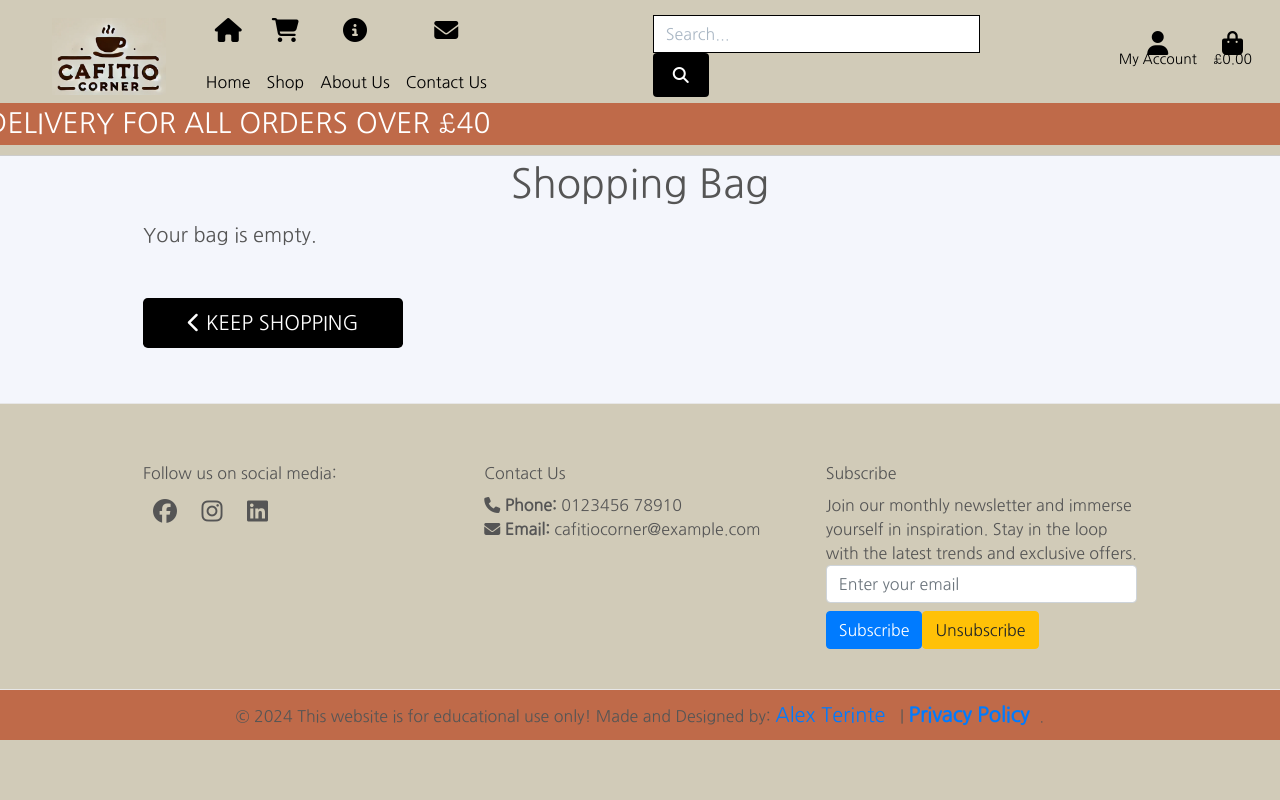
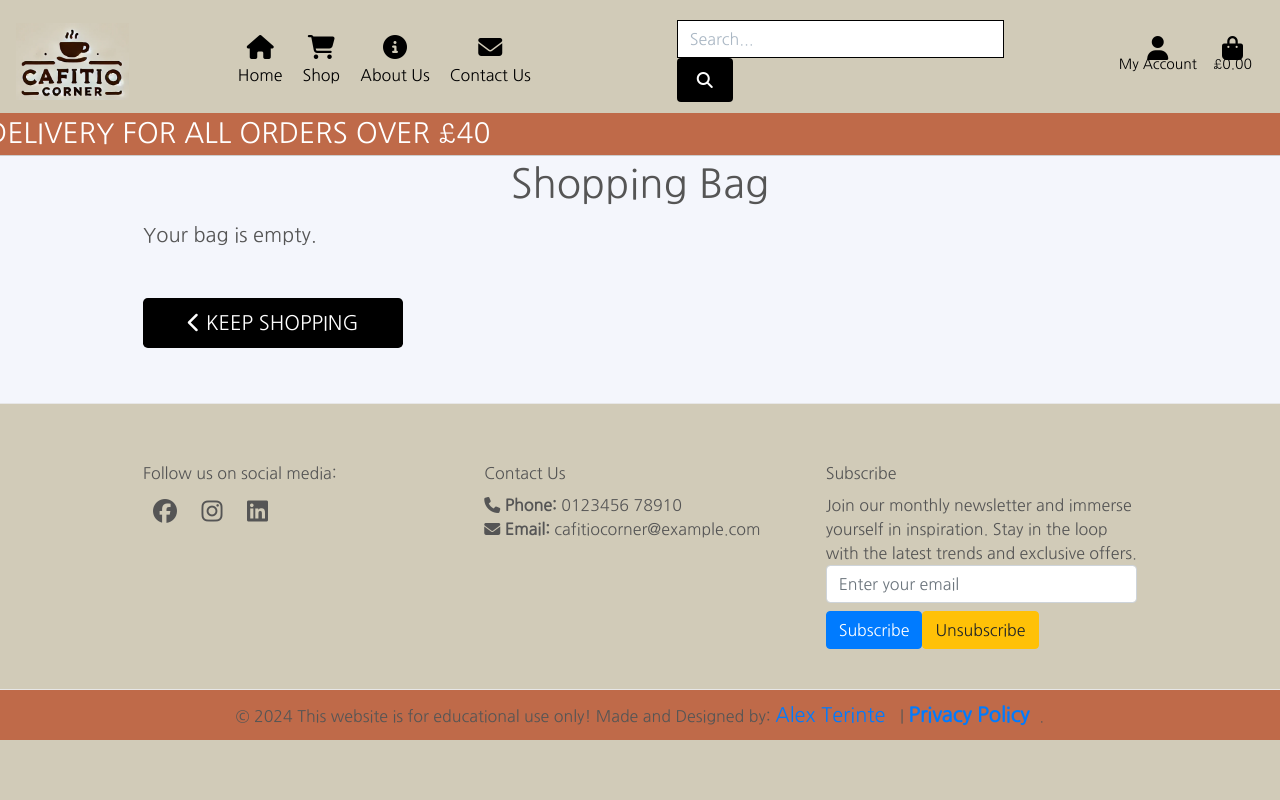
Before and after one commit to terintealexandrin18/cafitiocorner, a Django app: page /bag/ in a window 1280 px wide. Run offline with Django 3.2, Linux system fonts and the light colour scheme; some libraries are stand-ins or nearby versions.

Commit message:
Aligned the nav bar elements on base.html

```diff
--- a/static/css/base.css
+++ b/static/css/base.css
@@ -1,6 +1,5 @@
 /* Style default body */
 html, body {
-    height: 100%;
     margin: 0;
     padding: 0;
     overflow-x: hidden;
@@ -13,6 +12,11 @@
     font-style: normal;
     display: flex;
     flex-direction: column;
+    min-height: 100vh;
+}
+
+main {
+    flex-grow: 1;
 }
 
 .container-fluid {
@@ -50,7 +54,7 @@
 .header {
     background-color:  #D1CBB8;
     border-bottom: 1px solid #ccc;
-    padding: 10px 0;
+    padding-top: 10px;
 }
 
 .header .nav-link,
--- a/templates/base.html
+++ b/templates/base.html
@@ -46,58 +46,42 @@
 
 <body class="d-flex flex-column min-vh-100 cover-image-container">
     <header class="container-fluid fixed-top-desktop-only header">
+        <div class="row align-items-center justify-content-between">
 
-        <div class="row align-items-center justify-content-between">
             <!-- Icons and Navigation -->
             <div class="col-12 my-auto py-2 py-lg-0">
-                <nav class="navbar navbar-expand-lg navbar-light p-0 justify-content-between">
-                    <button class="navbar-toggler" type="button" data-toggle="collapse" data-target="#navbarNav"
-                        aria-controls="navbarNav" aria-expanded="false" aria-label="Toggle navigation">
-                        <span class="navbar-toggler-icon"></span>
-                    </button>
-                    <button class="navbar-toggler" type="button" data-toggle="collapse" data-target="#searchBar"
-                        aria-controls="searchBar" aria-expanded="false" aria-label="Toggle search">
-                        <i class="fas fa-search"></i>
-                    </button>
-                    <a class="nav-link d-inline d-lg-none" href="#"><i class="fas fa-user"></i></a>
-                    <a class="nav-link d-inline d-lg-none" href="#"><i class="fas fa-shopping-cart"></i></a>
+                <nav class="navbar navbar-expand-lg navbar-light p-0 justify-content-between align-items-center">
+                    <div class="navbar-brand">
+                        <a class="nav-link" href="{% url 'home' %}">
+                            <img src="{{ MEDIA_URL }}cafitio-logo1.png" alt="Cafitio Corner Logo" class="img-fluid"
+                                style="max-height: 110px;">
+                        </a>
+                    </div>
                     <div class="collapse navbar-collapse justify-content-center" id="navbarNav">
                         <ul class="navbar-nav mr-auto">
-                            <li class="nav-item">
-                                <a class="nav-link" href="{% url 'home' %}">
-                                    <img src="{{ MEDIA_URL }}cafitio-logo1.png" alt="Cafitio Corner Logo"
-                                        class="img-fluid" style="max-height: 110px;">
-                                </a>
+                            <li class="nav-item mr-1">
+                                <a class="nav-link" href="{% url 'home' %}"><i class="fas fa-home"></i> Home</a>
                             </li>
-                            <li class="nav-item">
-                                <a class="nav-link" href="{% url 'home' %}"><i class="fas fa-home"></i><br>Home</a>
+                            <li class="nav-item mr-1">
+                                <a class="nav-link" href="{% url 'products' %}"><i class="fas fa-shopping-cart"></i> Shop</a>
                             </li>
-                            <li class="nav-item">
-                                <a class="nav-link" href="{% url 'products' %}"><i class="fas fa-shopping-cart"></i><br>
-                                    Shop</a>
+                            <li class="nav-item mr-1">
+                                <a class="nav-link" href="{% url 'about' %}"><i class="fas fa-info-circle"></i> About Us</a>
                             </li>
-                            <li class="nav-item">
-                                <a class="nav-link" href="{% url 'about' %}"><i class="fas fa-info-circle"></i><br>
-                                    About Us</a>
-                            </li>
-                            <li class="nav-item">
-                                <a class="nav-link" href="{% url 'contact' %}"><i class="fas fa-envelope"></i><br>
-                                    Contact Us</a>
+                            <li class="nav-item mr-1">
+                                <a class="nav-link" href="{% url 'contact' %}"><i class="fas fa-envelope"></i> Contact Us</a>
                             </li>
                         </ul>
-                        <form class="form-inline my-2 my-lg-0 mx-auto d-none d-lg-flex" method="GET"
-                            action="{% url 'products' %}">
-                            <input class="form-control border-black rounded-0 mr-sm-2" type="search" name="q"
-                                placeholder="Search...">
+                        <form class="form-inline my-2 my-lg-0 mx-2" method="GET" action="{% url 'products' %}">
+                            <input class="form-control border-black rounded-0 mr-2" type="search" name="q" placeholder="Search...">
                             <button class="btn btn-black" type="submit">
                                 <i class="fas fa-search"></i>
                             </button>
                         </form>
-                        <ul class="navbar-nav ml-auto">
+                        <ul class="navbar-nav ml-auto align-items-center">
                             <!-- User Account -->
                             <li class="nav-item dropdown d-none d-lg-inline">
-                                <a class="nav-link" href="#" data-toggle="dropdown" aria-haspopup="true"
-                                    aria-expanded="false">
+                                <a class="nav-link" href="#" data-toggle="dropdown" aria-haspopup="true" aria-expanded="false">
                                     <div class="text-center">
                                         <i class="fas fa-user fa-lg"></i>
                                         <p>My Account</p>
@@ -120,8 +104,7 @@
                             <li class="nav-item d-none d-lg-inline">
                                 <a class="nav-link" href="{% url 'view_bag' %}">
                                     <div class="text-center">
-                                        <i
-                                            class="fas fa-shopping-bag fa-lg {% if grand_total %}cart-filled{% else %}cart-empty{% endif %}"></i>
+                                        <i class="fas fa-shopping-bag fa-lg {% if grand_total %}cart-filled{% else %}cart-empty{% endif %}"></i>
                                         <p>
                                             {% if grand_total %}
                                             £{{ grand_total|floatformat:2 }}
@@ -154,9 +137,9 @@
         </div>
         <div id="delivery-banner" class="text-center">
             <div class="col">
-              <h3 class="my-1">FREE DELIVERY FOR ALL ORDERS OVER £{{ free_delivery_threshold }}</h3>
+                <h3 class="my-1">FREE DELIVERY FOR ALL ORDERS OVER £{{ free_delivery_threshold }}</h3>
             </div>
-          </div>
+        </div>
     </header>
 
     <main class="flex-grow-1">
@@ -192,12 +175,9 @@
                 <div class="col-md-4 col-12">
                     <h5>Follow us on social media:</h5>
                     <div class="icons-footer">
-                        <a href="https://www.facebook.com/" target="_blank" class="social-icon"><i
-                                class="fab fa-facebook"></i></a>
-                        <a href="https://www.instagram.com/" target="_blank" class="social-icon"><i
-                                class="fab fa-instagram"></i></a>
-                        <a href="https://www.linkedin.com/company/" target="_blank" class="social-icon"><i
-                                class="fab fa-linkedin"></i></a>
+                        <a href="https://www.facebook.com/" target="_blank" class="social-icon"><i class="fab fa-facebook"></i></a>
+                        <a href="https://www.instagram.com/" target="_blank" class="social-icon"><i class="fab fa-instagram"></i></a>
+                        <a href="https://www.linkedin.com/company/" target="_blank" class="social-icon"><i class="fab fa-linkedin"></i></a>
                     </div>
                 </div>
                 <div class="col-md-4 col-12">
@@ -209,14 +189,12 @@
                     <h5>Subscribe</h5>
                     <form method="POST" action="{% url 'newsletters' %}" id="newsletters-form" novalidate>
                         {% csrf_token %}
-                        <p>Join our monthly newsletter and immerse yourself in inspiration. Stay in the loop with the
-                            latest trends and exclusive offers.</p>
+                        <p>Join our monthly newsletter and immerse yourself in inspiration. Stay in the loop with the latest trends and exclusive offers.</p>
                         <div class="form-group">
                             <input type="email" name="email" class="form-control" placeholder="Enter your email">
                             <div class="d-flex gap-2">
                                 <button class="btn btn-primary mt-2" type="submit" id="subscribe">Subscribe</button>
-                                <button class="btn btn-warning mt-2" type="button" id="unsubscribe" data-toggle="modal"
-                                    data-target="#unsubscribeModal">Unsubscribe</button>
+                                <button class="btn btn-warning mt-2" type="button" id="unsubscribe" data-toggle="modal" data-target="#unsubscribeModal">Unsubscribe</button>
                             </div>
                         </div>
                     </form>
@@ -227,8 +205,7 @@
                 </div>
 
                 <!-- Bootstrap modal for unsubscribe confirmation -->
-                <div class="modal fade" id="unsubscribeModal" tabindex="-1" role="dialog"
-                    aria-labelledby="unsubscribeModalLabel" aria-hidden="true">
+                <div class="modal fade" id="unsubscribeModal" tabindex="-1" role="dialog" aria-labelledby="unsubscribeModalLabel" aria-hidden="true">
                     <div class="modal-dialog" role="document">
                         <div class="modal-content">
                             <div class="modal-header">
@@ -242,16 +219,14 @@
                             </div>
                             <div class="modal-footer">
                                 <button type="button" class="btn btn-secondary" data-dismiss="modal">Cancel</button>
-                                <button type="button" class="btn btn-warning"
-                                    id="confirmUnsubscribeBtn">Unsubscribe</button>
+                                <button type="button" class="btn btn-warning" id="confirmUnsubscribeBtn">Unsubscribe</button>
                             </div>
                         </div>
                     </div>
                 </div>
 
                 <!-- Bootstrap modal for empty email alert -->
-                <div class="modal fade" id="emptyEmailModal" tabindex="-1" role="dialog"
-                    aria-labelledby="emptyEmailModalLabel" aria-hidden="true">
+                <div class="modal fade" id="emptyEmailModal" tabindex="-1" role="dialog" aria-labelledby="emptyEmailModalLabel" aria-hidden="true">
                     <div class="modal-dialog" role="document">
                         <div class="modal-content">
                             <div class="modal-header">
@@ -276,8 +251,7 @@
                 <p class="mb-0 text-center">
                     © 2024 This website is for educational use only! Made and Designed by:
                     <a href="https://github.com/terintealexandrin18" target="_blank">Alex Terinte</a> |
-                    <a href="https://www.example.com/privacy-policy" target="_blank"><strong>Privacy
-                        Policy</strong></a>.
+                    <a href="https://www.example.com/privacy-policy" target="_blank"><strong>Privacy Policy</strong></a>.
                 </p>
             </div>
         </div>
```
Also changed, not shown: home/templates/home/index.html (+5 -23 lines), db.sqlite3.
